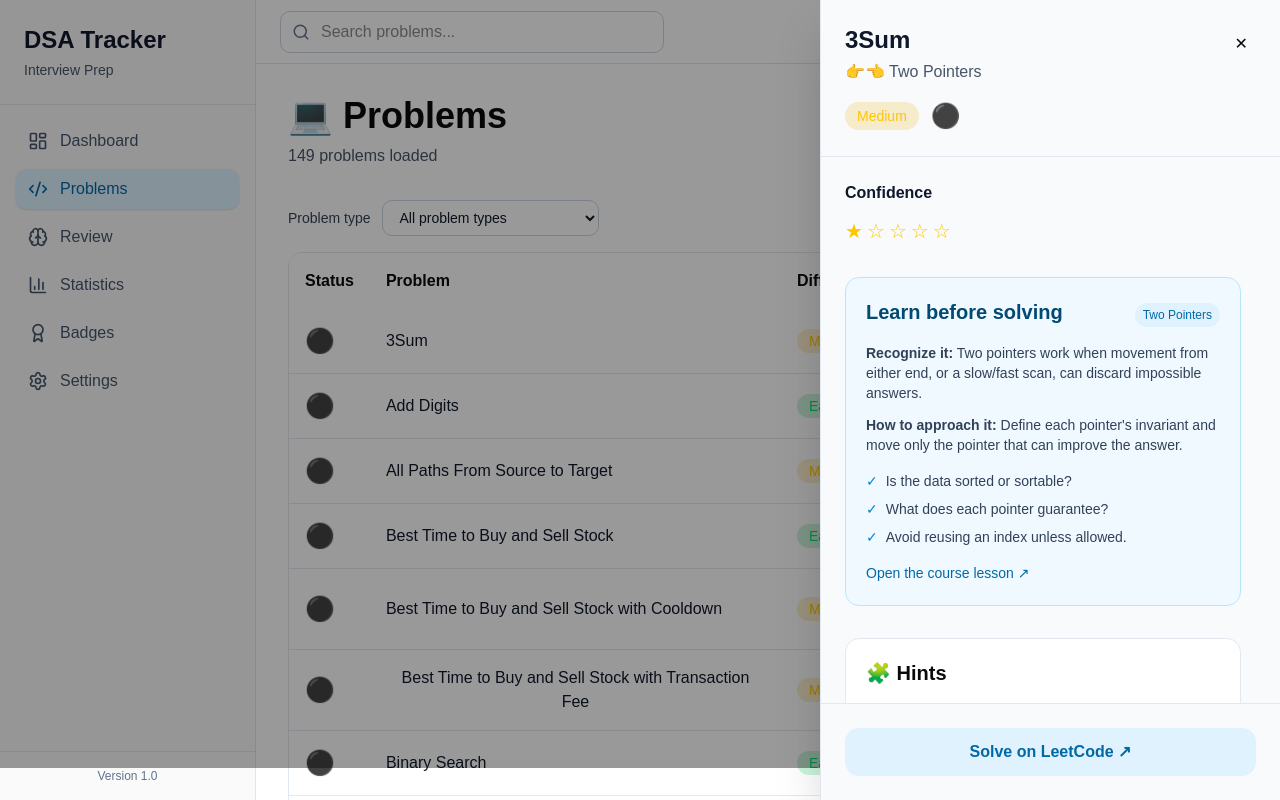
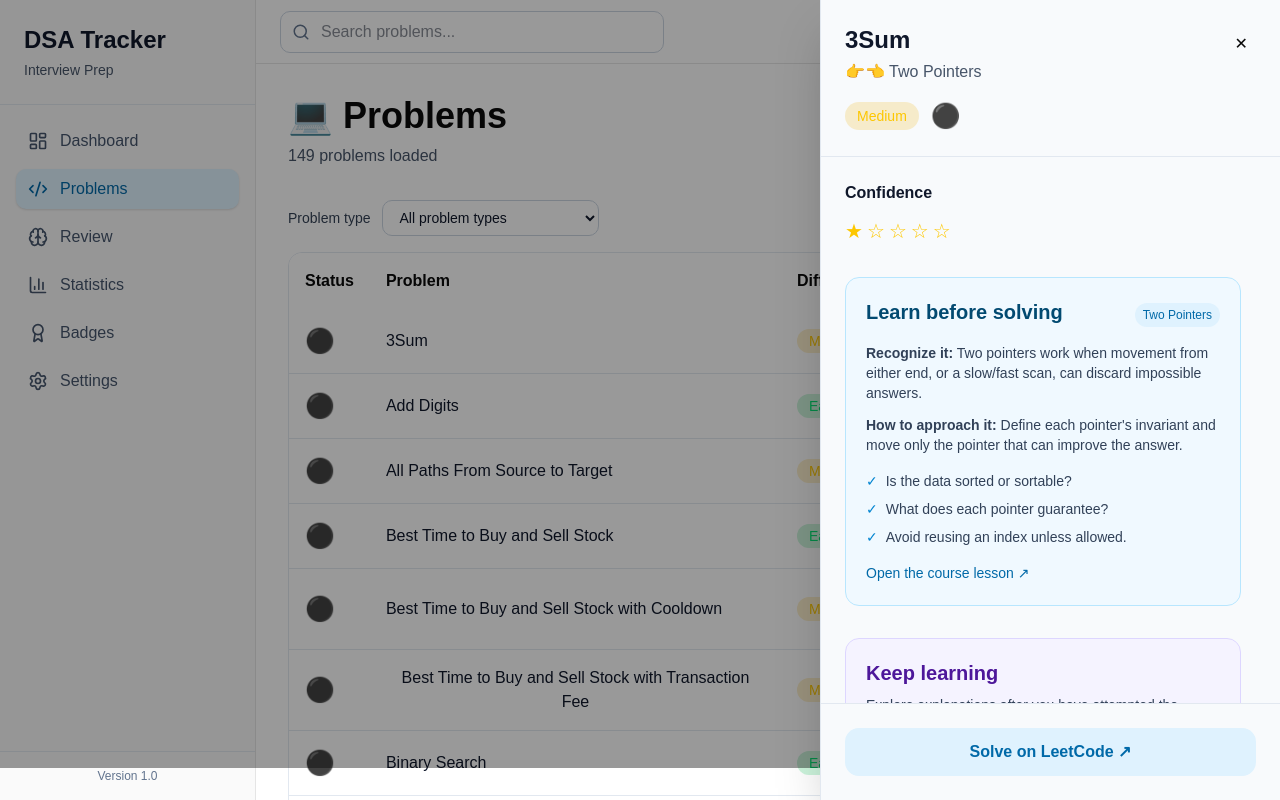
Before and after one commit to jcandyn/dsa-tracker, a React (Vite) app: page /problems in a window 1280 px wide. Both pictures are taken after a click on the button "3Sum". Built offline with nearby package versions, Linux system fonts and the light colour scheme.

Commit message:
Add problem learning resource links

```diff
--- /dev/null
+++ b/src/features/problems/components/LearningResources.tsx
@@ -0,0 +1,26 @@
+import { BookOpen, ExternalLink, MessageSquare, PlayCircle } from "lucide-react";
+
+interface Props {
+  title: string;
+  url: string;
+}
+
+const LearningResources = ({ title, url }: Props) => {
+  const problemUrl = url.endsWith("/") ? url : `${url}/`;
+  const query = encodeURIComponent(`${title} LeetCode walkthrough explanation`);
+  const discussionQuery = encodeURIComponent(title);
+  const resources = [
+    { label: "Problem statement", description: "Re-read constraints and examples.", href: problemUrl, icon: BookOpen },
+    { label: "Official editorial", description: "Study the intended solution approach.", href: `${problemUrl}editorial/`, icon: ExternalLink },
+    { label: "Community discussion", description: "Compare alternative explanations.", href: `https://leetcode.com/discuss/?currentPage=1&orderBy=most_relevant&query=${discussionQuery}`, icon: MessageSquare },
+    { label: "Video walkthroughs", description: "Search YouTube for visual explanations.", href: `https://www.youtube.com/results?search_query=${query}`, icon: PlayCircle },
+  ];
+
+  return <section className="rounded-xl border border-violet-200 bg-violet-50 p-5 dark:border-slate-800 dark:bg-slate-900">
+    <h3 className="text-xl font-semibold text-violet-900 dark:text-white">Keep learning</h3>
+    <p className="mt-2 text-sm text-slate-700 dark:text-slate-300">Explore explanations after you have attempted the problem yourself.</p>
+    <div className="mt-4 grid gap-3 sm:grid-cols-2">{resources.map(({ label, description, href, icon: Icon }) => <a key={label} href={href} target="_blank" rel="noreferrer" className="group rounded-lg border border-violet-200 bg-white p-3 transition hover:border-violet-400 hover:shadow-sm dark:border-slate-700 dark:bg-slate-950"><div className="flex items-center gap-2 font-medium text-violet-800 dark:text-violet-300"><Icon size={16} />{label}<ExternalLink size={13} className="ml-auto opacity-0 transition group-hover:opacity-100" /></div><p className="mt-1 text-xs text-slate-500 dark:text-slate-400">{description}</p></a>)}</div>
+  </section>;
+};
+
+export default LearningResources;
--- a/src/features/problems/components/ProblemDrawer.tsx
+++ b/src/features/problems/components/ProblemDrawer.tsx
@@ -7,6 +7,7 @@ import DifficultyBadge from "./DifficultyBadge";
 import StatusBadge from "./StatusBadge";
 import NotesEditor from "./NotesEditor";
 import LearningPanel from "./LearningPanel";
+import LearningResources from "./LearningResources";
 
 const ProblemDrawer = () => {
   const selectedProblemId = useProblemStore(
@@ -110,6 +111,8 @@ const ProblemDrawer = () => {
 
           <LearningPanel topicId={problem.topic.id} topicLabel={problem.topic.label} />
 
+          <LearningResources title={problem.title} url={problem.url} />
+
           {/* Hints */}
 
           <HintPanel
```
